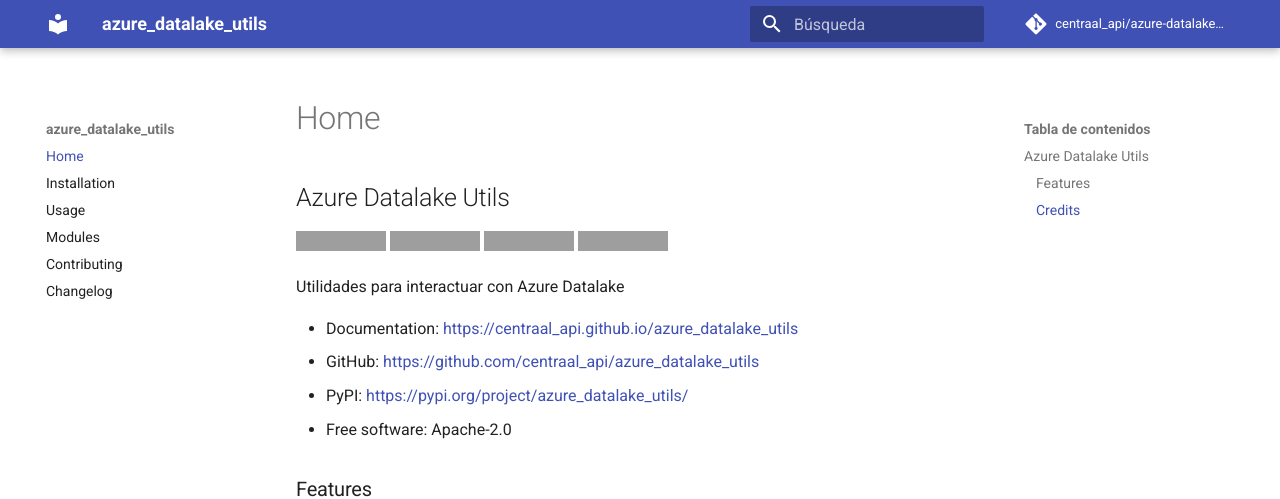
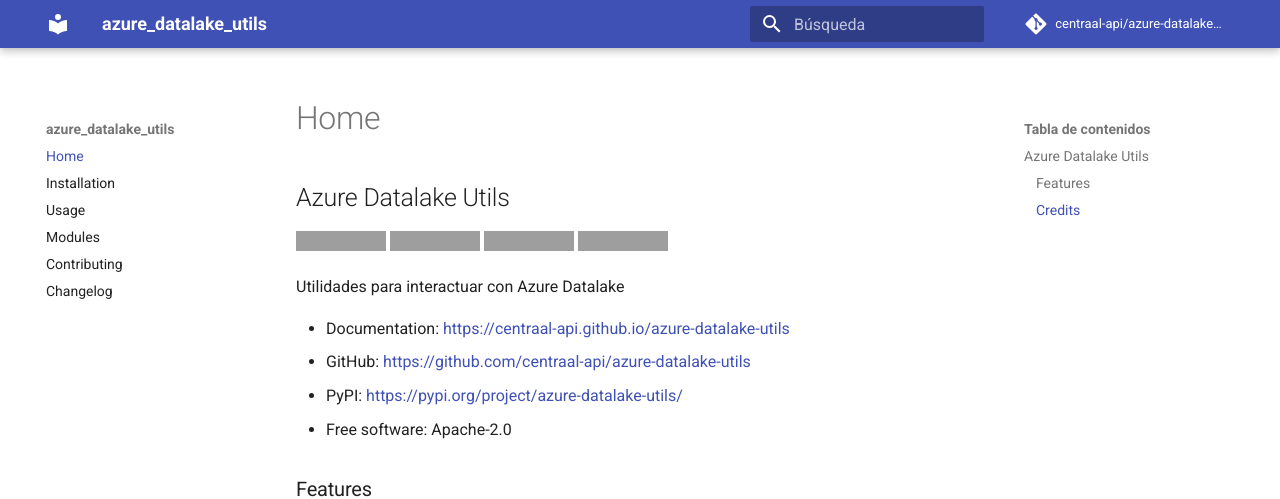
Before and after one commit to centraal-api/azure-datalake-utils, an MkDocs documentation site: the page built from docs/index.md, in a window 1280 px wide, cut to the strip 0-499 px from the top of the page. Built offline with MkDocs 1.6.1 and Material for MkDocs 9.7.7, drawn with Linux system fonts in a browser that asks for light colours; comment, search, counter and statistics services are not loaded; grey boxes are pictures that could not be loaded.

```diff
--- a/README.md
+++ b/README.md
@@ -1,19 +1,19 @@
 # Azure Datalake Utils
 
 
-[![pypi](https://img.shields.io/pypi/v/azure_datalake_utils.svg)](https://pypi.org/project/azure_datalake_utils/)
-[![python](https://img.shields.io/pypi/pyversions/azure_datalake_utils.svg)](https://pypi.org/project/azure_datalake_utils/)
-[![Build Status](https://github.com/centraal_api/azure_datalake_utils/actions/workflows/dev.yml/badge.svg)](https://github.com/centraal_api/azure_datalake_utils/actions/workflows/dev.yml)
-[![codecov](https://codecov.io/gh/centraal_api/azure_datalake_utils/branch/main/graphs/badge.svg)](https://codecov.io/github/centraal_api/azure_datalake_utils)
+[![pypi](https://img.shields.io/pypi/v/azure-datalake-utils.svg)](https://pypi.org/project/azure-datalake-utils/)
+[![python](https://img.shields.io/pypi/pyversions/azure-datalake-utils.svg)](https://pypi.org/project/azure-datalake-utils/)
+[![Build Status](https://github.com/centraal-api/azure-datalake-utils/actions/workflows/dev.yml/badge.svg)](https://github.com/centraal-api/azure-datalake-utils/actions/workflows/dev.yml)
+[![codecov](https://codecov.io/gh/centraal-api/azure-datalake-utils/branch/main/graphs/badge.svg)](https://codecov.io/github/centraal-api/azure-datalake-utils)
 
 
 
 Utilidades para interactuar con Azure Datalake
 
 
-* Documentation: <https://centraal_api.github.io/azure_datalake_utils>
-* GitHub: <https://github.com/centraal_api/azure_datalake_utils>
-* PyPI: <https://pypi.org/project/azure_datalake_utils/>
+* Documentation: <https://centraal-api.github.io/azure-datalake-utils>
+* GitHub: <https://github.com/centraal-api/azure-datalake-utils>
+* PyPI: <https://pypi.org/project/azure-datalake-utils/>
 * Free software: Apache-2.0
 
 
--- a/mkdocs.yml
+++ b/mkdocs.yml
@@ -1,7 +1,7 @@
 site_name: azure_datalake_utils
-site_url: https://centraal_api.github.io/azure-datalake-utils
-repo_url: https://github.com/centraal_api/azure-datalake-utils
-repo_name: centraal_api/azure-datalake-utils
+site_url: https://centraal-api.github.io/azure-datalake-utils
+repo_url: https://github.com/centraal-api/azure-datalake-utils
+repo_name: centraal-api/azure-datalake-utils
 #strict: true
 nav:
   - Home: index.md
@@ -64,7 +64,7 @@ extra:
       link: https://github.com/waynerv/cookiecutter-pypackage
       name: Facebook
     - icon: fontawesome/brands/github
-      link: https://github.com/centraal_api/azure_datalake_utils
+      link: https://github.com/centraal-api/azure_datalake_utils
       name: Github
     - icon: material/email
       link: "mailto:equipo@centraal.studio"
```
Also changed, not shown: CONTRIBUTING.md (+4 -4 lines), docs/installation.md (+2 -2 lines).
